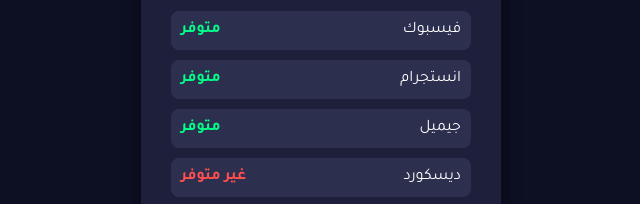
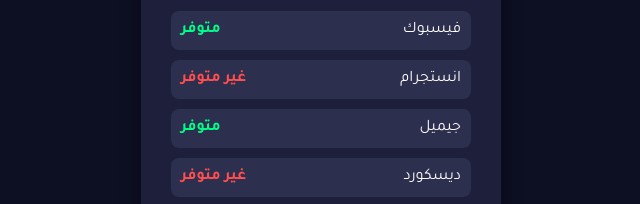
Before and after one commit to Mokhtar0x/Status, a plain HTML site: page index.html in a window 1280 px wide. Shown: the part 281-485 px from the top of the page, 319-959 px from the left. Drawn offline with Linux system fonts and the light colour scheme.

Commit message:
Update index.html

```diff
--- a/index.html
+++ b/index.html
@@ -55,7 +55,6 @@
       color: #ff4f4f;
     }
 
-    /* مربع الانتقال */
     .action-box {
       background: linear-gradient(135deg, #00dbde, #fc00ff);
       padding: 15px 20px;
@@ -94,11 +93,12 @@
   </a>
 
   <script>
-    const platforms = ['fb', 'ig', 'gmail', 'dc', 'tt'];
+    const available = ['fb', 'gmail'];
+    const allPlatforms = ['fb', 'ig', 'gmail', 'dc', 'tt'];
 
-    platforms.forEach((id, index) => {
+    allPlatforms.forEach(id => {
       const el = document.getElementById(id);
-      if(index < 3) {
+      if (available.includes(id)) {
         el.textContent = 'متوفر';
         el.classList.add('green');
       } else {
```
